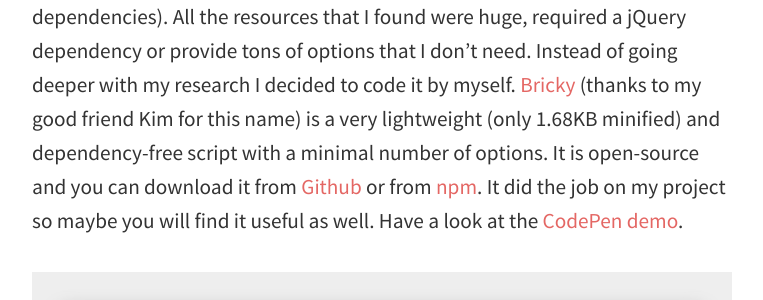
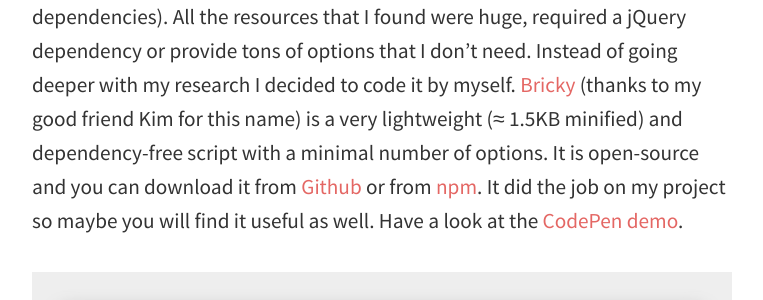
Before and after one commit to kimruddock/pawelgrzybek.github.io, a Jekyll site: the page built from _posts/2016-05-10-pinterest-style-layout-with-bricky.md, in a window 1280 px wide and 900 px high. Shown: the part 442-742 px from the top of the window, without its empty margins (258-1021 px from the left). Built offline with Jekyll 4.4.1, drawn with Linux system fonts in a browser that asks for light colours; comment, search, counter and statistics services are not loaded.

Commit message:
round the size of minified package

```diff
--- a/_posts/2016-05-10-pinterest-style-layout-with-bricky.md
+++ b/_posts/2016-05-10-pinterest-style-layout-with-bricky.md
@@ -4,7 +4,7 @@ excerpt: The Pinterest / Masonry style layout has always been tricky to create s
 photo: 2016-05-10.jpg
 ---
 
-One of my recent clients wanted to use this trendy kind of layout well known by Tumblr or Pinterest users. I did a quick search but I haven’t found any plugin that fits my needs (something that was responsive, lightweight and free of dependencies). All the resources that I found were huge, required a jQuery dependency or provide tons of options that I don't need. Instead of going deeper with my research I decided to code it by myself. [Bricky](https://github.com/pawelgrzybek/bricky) (thanks to my good friend Kim for this name) is a very lightweight (only 1.68KB minified) and dependency-free script with a minimal number of options. It is open-source and you can download it from [Github](https://github.com/pawelgrzybek/bricky) or from [npm](https://www.npmjs.com/package/bricky). It did the job on my project so maybe you will find it useful as well. Have a look at the [CodePen demo](https://codepen.io/pawelgrzybek/pen/vGbzpW).
+One of my recent clients wanted to use this trendy kind of layout well known by Tumblr or Pinterest users. I did a quick search but I haven’t found any plugin that fits my needs (something that was responsive, lightweight and free of dependencies). All the resources that I found were huge, required a jQuery dependency or provide tons of options that I don't need. Instead of going deeper with my research I decided to code it by myself. [Bricky](https://github.com/pawelgrzybek/bricky) (thanks to my good friend Kim for this name) is a very lightweight (≈ 1.5KB minified) and dependency-free script with a minimal number of options. It is open-source and you can download it from [Github](https://github.com/pawelgrzybek/bricky) or from [npm](https://www.npmjs.com/package/bricky). It did the job on my project so maybe you will find it useful as well. Have a look at the [CodePen demo](https://codepen.io/pawelgrzybek/pen/vGbzpW).
 
 ![Bricky - Masonry style layout without jQuery](/photos/2016-05-10-1.jpg)
 
```
